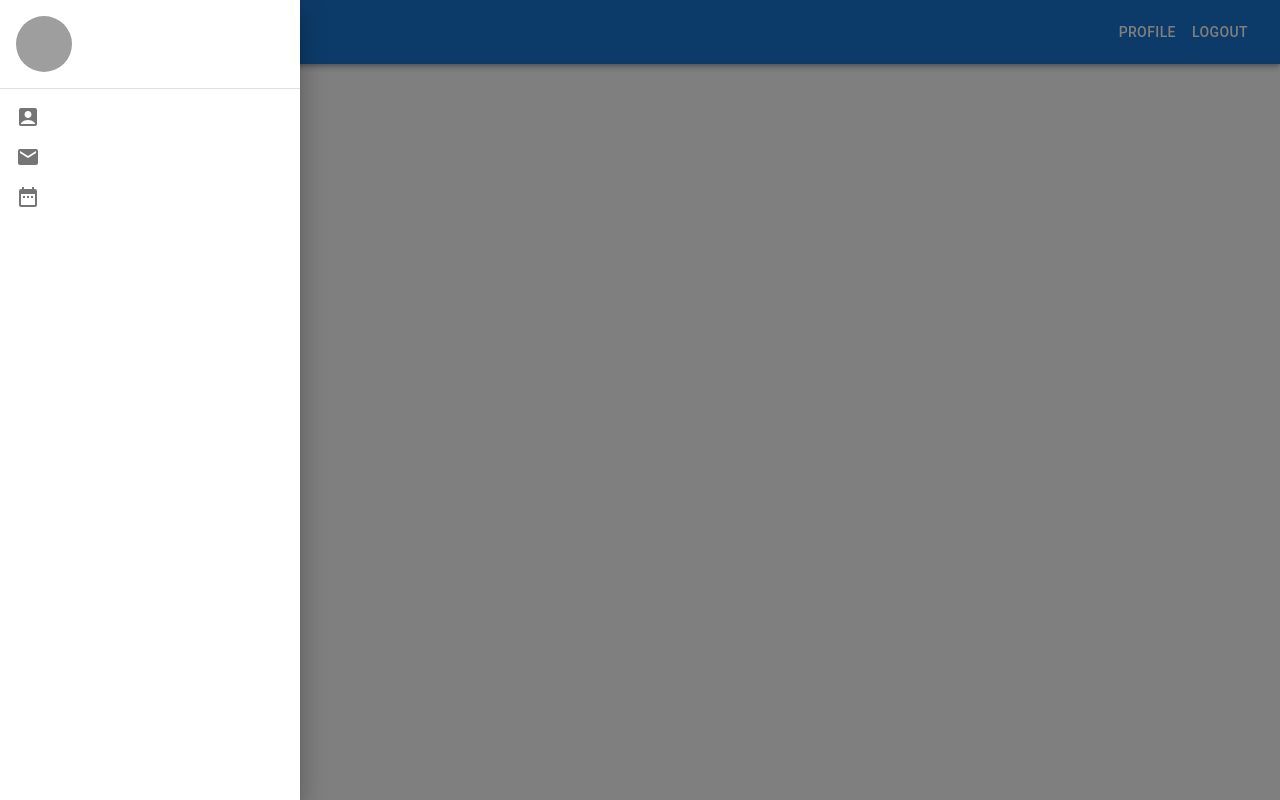
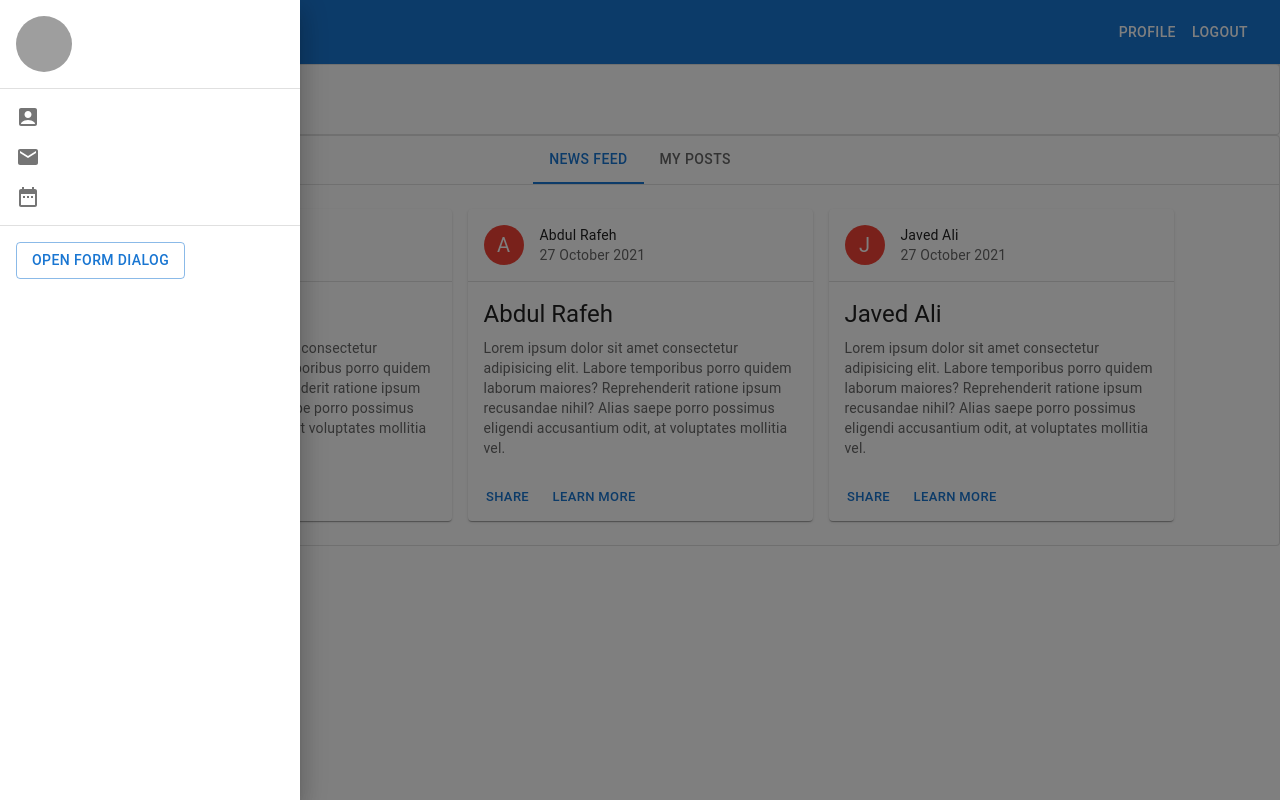
Before and after one commit to UsamaUsman004/MERN-Login-Signup, a React (Create React App) app in the folder web/: page /profile in a window 1280 px wide. Both pictures are taken after a click on the button "PROFILE". Built offline with nearby package versions, Linux system fonts and the light colour scheme; grey boxes are pictures that could not be loaded.

Commit message:
post UI done

```diff
--- a/web/package.json
+++ b/web/package.json
@@ -5,7 +5,9 @@
   "dependencies": {
     "@emotion/react": "^11.4.1",
     "@emotion/styled": "^11.3.0",
+    "@material-ui/lab": "^4.0.0-alpha.60",
     "@mui/icons-material": "^5.0.5",
+    "@mui/lab": "^5.0.0-alpha.53",
     "@mui/material": "^5.0.4",
     "@testing-library/jest-dom": "^5.14.1",
     "@testing-library/react": "^11.2.7",
--- /dev/null
+++ b/web/src/Components/PostsTemplate.jsx
@@ -0,0 +1,60 @@
+import * as React from 'react';
+import Card from '@mui/material/Card';
+import CardActions from '@mui/material/CardActions';
+import CardContent from '@mui/material/CardContent';
+import Button from '@mui/material/Button';
+import CardHeader from '@mui/material/CardHeader';
+import Avatar from '@mui/material/Avatar';
+import Typography from '@mui/material/Typography';
+import { red } from '@mui/material/colors';
+import Grid from '@mui/material/Grid';
+import { styled } from '@mui/material/styles';
+import Paper from '@mui/material/Paper';
+import Divider from '@mui/material/Divider';
+
+
+const Item = styled(Paper)(({ theme }) => ({
+    ...theme.typography.body2,
+    padding: theme.spacing(1),
+    textAlign: 'center',
+    color: theme.palette.text.secondary,
+}));
+
+export default function AllPosts(props) {
+    return (
+        <div>
+            <Grid container spacing={2} sx={{ flexGrow: 1 }} justifyContent="center">
+                {props.posts.map(post => {
+                    return (
+
+                        <Grid item>
+
+                            <Card sx={{ maxWidth: 345 }}>
+                                <CardHeader
+                                    avatar={<Avatar sx={{ bgcolor: red[500] }} aria-label="recipe"> {post.avatar} </Avatar>}
+                                    title={post.user} subheader={post.date}
+                                />
+                                <Divider />
+
+                                <CardContent>
+                                    <Typography gutterBottom variant="h5" component="div">
+                                        {post.main}
+                                    </Typography>
+                                    <Typography variant="body2" color="text.secondary">
+                                        {post.Description}
+                                    </Typography>
+                                </CardContent>
+
+                                <CardActions>
+                                    <Button size="small">Share</Button>
+                                    <Button size="small">Learn More</Button>
+                                </CardActions>
+
+                            </Card>
+                        </Grid>
+                    )
+                })}
+            </Grid>
+        </div>
+    );
+}
--- a/web/src/Components/dashboard.jsx
+++ b/web/src/Components/dashboard.jsx
@@ -44,9 +44,9 @@ export default function Dashboard() {
                             Signup
                         </Button>
 
-                        <Button color="inherit" onClick={() => history.push("/profile")}>
+                        {/* <Button color="inherit" onClick={() => history.push("/profile")}>
                             Profile
-                        </Button>
+                        </Button> */}
 
                         {/*
                         <Link to="/login" sx={{ margin: 1 }} color="inherit" underline="none" >Login</Link>
--- /dev/null
+++ b/web/src/Components/editProfile.jsx
@@ -0,0 +1,50 @@
+import * as React from 'react';
+import Button from '@mui/material/Button';
+import TextField from '@mui/material/TextField';
+import Dialog from '@mui/material/Dialog';
+import DialogActions from '@mui/material/DialogActions';
+import DialogContent from '@mui/material/DialogContent';
+import DialogContentText from '@mui/material/DialogContentText';
+import DialogTitle from '@mui/material/DialogTitle';
+
+function EditProfile() {
+
+    const [open, setOpen] = React.useState(false)
+
+    const handleClickOpen = () => {
+        setOpen(true);
+    };
+
+    const handleClose = () => {
+        setOpen(false);
+    };
+
+    return (
+        <div>
+            <Button variant="outlined" onClick={handleClickOpen}>
+                Open form dialog
+            </Button>
+            <Dialog open={open} onClose={handleClose}>
+                <DialogTitle>Update Profile</DialogTitle>
+                <DialogContent>
+                    <DialogContentText>
+                        Update your profile , and make sure you remember your new credentials.
+                    </DialogContentText>
+                    <TextField autoFocus margin="dense" id="email" label="Email Address" type="email" fullWidth variant="standard" />
+
+                    <TextField autoFocus margin="dense" id="name" label="name" type="text" fullWidth variant="standard" />
+
+                    <TextField autoFocus margin="dense" id="password" label="Password" type="password" fullWidth variant="standard" />
+
+
+                </DialogContent>
+                <DialogActions>
+                    <Button onClick={handleClose}>Cancel</Button>
+                    <Button onClick={handleClose}>Update</Button>
+                </DialogActions>
+            </Dialog>
+        </div>
+    )
+}
+
+export default EditProfile
--- /dev/null
+++ b/web/src/Components/posts.jsx
@@ -0,0 +1,69 @@
+import * as React from 'react';
+import Box from '@mui/material/Box';
+import Tab from '@mui/material/Tab';
+import TabContext from '@mui/lab/TabContext';
+import TabList from '@mui/lab/TabList';
+import TabPanel from '@mui/lab/TabPanel';
+import { useState } from 'react';
+import PostsTemplate from './PostsTemplate';
+
+function Posts() {
+    const [value, setValue] = React.useState('1');
+
+    const handleChange = (event, newValue) => {
+        setValue(newValue);
+    };
+
+
+    const [posts, setPosts] = useState(
+        [
+            {
+                avatar: 'U',
+                user: 'Usama Usman',
+                date: '27 October 2021',
+                main: 'Dummy',
+                Description: 'Lorem ipsum dolor sit amet consectetur adipisicing elit. Labore temporibus porro quidem laborum maiores? Reprehenderit ratione ipsum recusandae nihil? Alias saepe porro possimus eligendi accusantium odit, at voluptates mollitia vel.'
+
+            },
+
+            {
+                avatar: 'A',
+                user: 'Abdul Rafeh',
+                date: '27 October 2021',
+                main: 'Abdul Rafeh',
+                Description: 'Lorem ipsum dolor sit amet consectetur adipisicing elit. Labore temporibus porro quidem laborum maiores? Reprehenderit ratione ipsum recusandae nihil? Alias saepe porro possimus eligendi accusantium odit, at voluptates mollitia vel.'
+            },
+            {
+                avatar: 'J',
+                user: 'Javed Ali',
+                date: '27 October 2021',
+                main: 'Javed Ali',
+                Description: 'Lorem ipsum dolor sit amet consectetur adipisicing elit. Labore temporibus porro quidem laborum maiores? Reprehenderit ratione ipsum recusandae nihil? Alias saepe porro possimus eligendi accusantium odit, at voluptates mollitia vel.'
+
+            },
+        ]
+    );
+
+    return (
+        <Box sx={{ width: '100%', typography: 'body1' }}>
+            <TabContext value={value}>
+                <Box sx={{ borderBottom: 1, borderColor: 'divider' }}>
+                    <TabList onChange={handleChange} aria-label="lab API tabs example" centered>
+                        <Tab label="News Feed" value="1" />
+                        <Tab label="My Posts" value="2" />
+
+                    </TabList>
+                </Box>
+                <TabPanel value="1">
+                    <PostsTemplate posts={posts} />
+                </TabPanel>
+                <TabPanel value="2">
+                    <PostsTemplate posts={posts}  />
+                </TabPanel>
+
+            </TabContext>
+        </Box>
+    )
+}
+
+export default Posts
--- a/web/src/Components/profile.jsx
+++ b/web/src/Components/profile.jsx
@@ -1,4 +1,4 @@
-import React, { useContext, useState, useEffect } from "react";
+import React, { useContext} from "react";
 import AppBar from '@mui/material/AppBar';
 import Box from '@mui/material/Box';
 import Toolbar from '@mui/material/Toolbar';
@@ -6,7 +6,9 @@ import Typography from '@mui/material/Typography';
 import Button from '@mui/material/Button';
 import IconButton from '@mui/material/IconButton';
 import ProfileComponenet from './profileComponent'
-import {GlobalContext} from '../Context/context'
+import { GlobalContext } from '../Context/context'
+import Paper from '@mui/material/Paper';
+import Posts from './posts'
 
 export default function Profile() {
 
@@ -38,10 +40,13 @@ export default function Profile() {
                 </AppBar>
             </Box>
 
+            <Paper variant="outlined" >
+                <h2>Hello There</h2>
+            </Paper>
 
-
-
-
+            <Paper variant="outlined" >
+                <Posts />
+            </Paper>
         </div>
     )
 }
--- a/web/src/Components/profileComponent.jsx
+++ b/web/src/Components/profileComponent.jsx
@@ -1,4 +1,4 @@
-import React, { useContext, useState, useEffect } from "react";
+import React, { useContext } from "react";
 import { GlobalContext } from '../Context/context'
 import Box from '@mui/material/Box';
 import SwipeableDrawer from '@mui/material/SwipeableDrawer';
@@ -13,6 +13,7 @@ import DateRangeIcon from '@mui/icons-material/DateRange';
 import Divider from '@mui/material/Divider';
 import Avatar from '@mui/material/Avatar';
 import Typography from '@mui/material/Typography';
+import EditProfile from './editProfile'
 // import Stack from '@mui/material/Stack';
 
 export default function SwipeableTemporaryDrawer() {
@@ -75,6 +76,19 @@ export default function SwipeableTemporaryDrawer() {
                     <ListItemText primary={state.user.created} />
                 </ListItem>
             </List>
+
+
+            <Divider />
+
+            <List>
+
+                <ListItem >
+                    <EditProfile />
+                </ListItem>
+
+            </List>
+
+
         </Box>
     );
 
```
Also changed, not shown: 20 other files (tests, documents, lock files or other folders).
